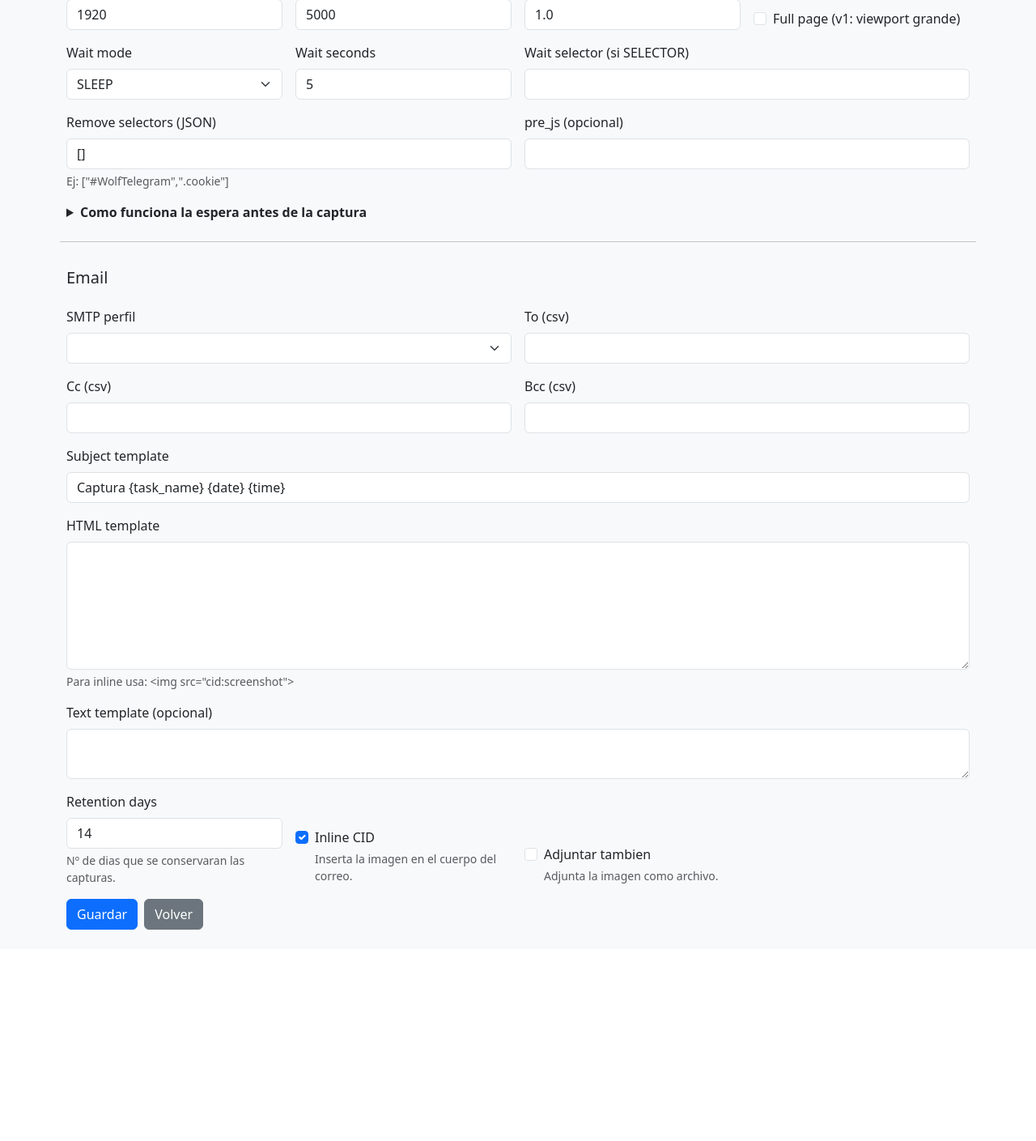
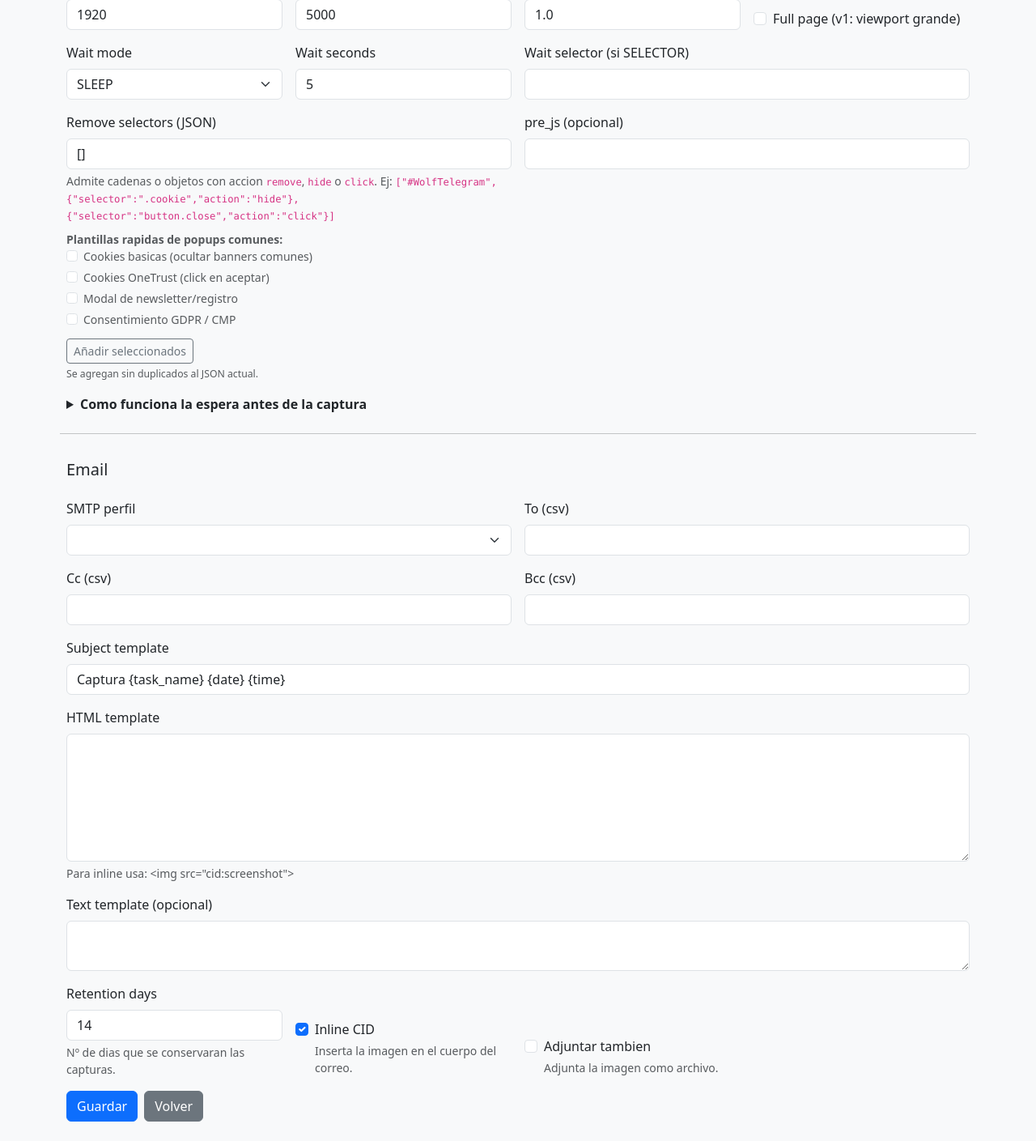
Before and after one commit to psdani9xo/webshot-mailer, a Flask app: page /tasks/new in a window 1280 px wide. Shown: the part 618-2027 px from the top of the page at 81% size. Before the commit the page ends 1766 px from the top, so only its background shows below. Run offline with Flask 3, Linux system fonts and the light colour scheme; lists and menus that the app fills with data are empty; parts of the project's set-up code (start-up, migrations or seed data) failed here and were passed over.

Commit message:
Add preset helpers for common popups

```diff
--- a/templates/task_form.html
+++ b/templates/task_form.html
@@ -95,7 +95,31 @@
     <div class="col-md-6">
       <label class="form-label">Remove selectors (JSON)</label>
       <input class="form-control" name="remove_selectors" value="{{task.remove_selectors if task else '[]'}}">
-      <div class="form-text">Ej: ["#WolfTelegram",".cookie"]</div>
+      <div class="form-text">
+        Admite cadenas o objetos con accion <code>remove</code>, <code>hide</code> o <code>click</code>.
+        Ej: <code>["#WolfTelegram", {"selector":".cookie","action":"hide"}, {"selector":"button.close","action":"click"}]</code>
+        <div class="mt-2" id="popup-presets">
+          <div><strong>Plantillas rapidas de popups comunes:</strong></div>
+          <div class="form-check">
+            <input class="form-check-input preset-remove-selector" type="checkbox" id="preset-cookies" data-items='[{"selector":".cookie","action":"hide"},{"selector":".cookies","action":"hide"},{"selector":".cookie-banner","action":"hide"},{"selector":".cookies-banner","action":"hide"},{"selector":"#cookie-banner","action":"hide"},{"selector":"#cookie-consent","action":"hide"}]'>
+            <label class="form-check-label" for="preset-cookies">Cookies basicas (ocultar banners comunes)</label>
+          </div>
+          <div class="form-check">
+            <input class="form-check-input preset-remove-selector" type="checkbox" id="preset-onetrust" data-items='[{"selector":"#onetrust-accept-btn-handler","action":"click"},{"selector":".ot-sdk-container","action":"hide"}]'>
+            <label class="form-check-label" for="preset-onetrust">Cookies OneTrust (click en aceptar)</label>
+          </div>
+          <div class="form-check">
+            <input class="form-check-input preset-remove-selector" type="checkbox" id="preset-newsletter" data-items='[{"selector":".newsletter-modal","action":"hide"},{"selector":".modal-backdrop","action":"remove"},{"selector":".modal.show","action":"hide"}]'>
+            <label class="form-check-label" for="preset-newsletter">Modal de newsletter/registro</label>
+          </div>
+          <div class="form-check">
+            <input class="form-check-input preset-remove-selector" type="checkbox" id="preset-gdpr" data-items='[{"selector":"#didomi-notice","action":"hide"},{"selector":"#didomi-notice-agree-button","action":"click"},{"selector":".qc-cmp2-container","action":"hide"},{"selector":".qc-cmp2-summary-buttons .css-47sehv","action":"click"}]'>
+            <label class="form-check-label" for="preset-gdpr">Consentimiento GDPR / CMP</label>
+          </div>
+          <button type="button" class="btn btn-sm btn-outline-secondary mt-2" id="apply-popup-presets">Añadir seleccionados</button>
+          <div class="form-text">Se agregan sin duplicados al JSON actual.</div>
+        </div>
+      </div>
     </div>
     <div class="col-md-6">
       <label class="form-label">pre_js (opcional)</label>
@@ -133,6 +157,75 @@
     </ul>
   </div>
 </details>
+
+<script>
+  (function() {
+    const input = document.querySelector('input[name="remove_selectors"]');
+    const applyBtn = document.getElementById('apply-popup-presets');
+    const checkboxes = Array.from(document.querySelectorAll('.preset-remove-selector'));
+
+    if (!input || !applyBtn || !checkboxes.length) return;
+
+    function parseCurrent() {
+      try {
+        const parsed = JSON.parse(input.value || '[]');
+        return Array.isArray(parsed) ? parsed : [];
+      } catch (e) {
+        return [];
+      }
+    }
+
+    function normalize(item) {
+      if (typeof item === 'string') {
+        const sel = item.trim();
+        return sel ? { selector: sel, action: 'remove' } : null;
+      }
+      if (item && typeof item === 'object') {
+        const sel = String(item.selector || '').trim();
+        const action = String(item.action || 'remove').trim().toLowerCase() || 'remove';
+        return sel ? { selector: sel, action } : null;
+      }
+      return null;
+    }
+
+    function toKey(entry) {
+      if (typeof entry === 'string') {
+        return `${entry.trim()}::remove`;
+      }
+      if (entry && typeof entry === 'object') {
+        const sel = String(entry.selector || '').trim();
+        const action = String(entry.action || 'remove').trim().toLowerCase() || 'remove';
+        return `${sel}::${action}`;
+      }
+      return '';
+    }
+
+    applyBtn.addEventListener('click', () => {
+      const current = parseCurrent();
+      const existing = new Set(current.map(toKey).filter(Boolean));
+
+      checkboxes.filter(cb => cb.checked).forEach(cb => {
+        let items = [];
+        try {
+          items = JSON.parse(cb.dataset.items || '[]');
+        } catch (e) {
+          items = [];
+        }
+
+        items.forEach(item => {
+          const normalized = normalize(item);
+          const key = normalized ? toKey(normalized) : '';
+          if (normalized && key && !existing.has(key)) {
+            current.push(normalized);
+            existing.add(key);
+          }
+        });
+      });
+
+      input.value = JSON.stringify(current);
+    });
+  })();
+</script>
 
 
     <hr class="mt-4">
```
Also changed, not shown: capture.py (+49 -7 lines), README.md.
